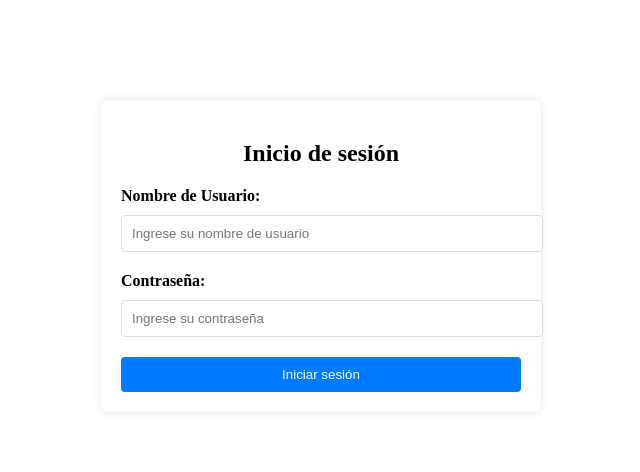
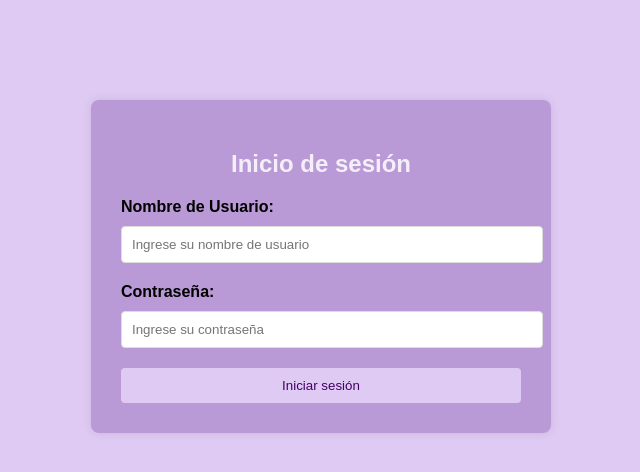
Before and after one commit to kkikiary/trabajo-final-streambe, a PHP site: page /htmls/inicio.php in a window 1280 px wide. Shown: the top 472 px of the page, without its empty margins (319-959 px from the left). Run offline with PHP 8.4, Linux system fonts and the light colour scheme.

Commit message:
Update stylesesion.css

```diff
--- a/styles/stylesesion.css
+++ b/styles/stylesesion.css
@@ -13,6 +13,11 @@
     margin-bottom: 20px;
 }
 
+h2 {
+    font-family: 'Century Gothic', sans-serif;
+    color: #f4eef9;
+}
+
 #login label {
     display: block;
     margin-bottom: 10px;
@@ -23,7 +28,7 @@
 #login input[type="password"] {
     width: 100%;
     padding: 10px;
-    margin-bottom: 20px;
+    margin-bottom: 10px;
     border: 1px solid #ddd;
     border-radius: 4px;
 }
@@ -59,8 +64,8 @@
 #register .box {
     max-width: 400px;
     margin: 100px auto;
-    padding: 20px;
-    background: #fff;
+    padding: 30px;
+    background: #b99ad6;
     border-radius: 8px;
     box-shadow: 0 0 10px rgba(0, 0, 0, 0.1);
 }
@@ -88,16 +93,16 @@
 #register button {
     width: 100%;
     padding: 10px;
-    background-color: #007bff;
-    color: #fff;
+    background-color: #dfcaf3;
+    color: #420266;
     border: none;
     border-radius: 4px;
     cursor: pointer;
 }
 
-#register button:hover {
-    background-color: #0056b3;
-}
+    #register button:hover {
+        background-color: #b99ad6;
+    }
 
 #register p {
     text-align: center;
@@ -111,3 +116,11 @@
 #register p a:hover {
     text-decoration: underline;
 }
+
+body {
+    background-color: #dfcaf3;
+}
+
+label {
+    font-family: Arial, sans-serif;
+}
```
